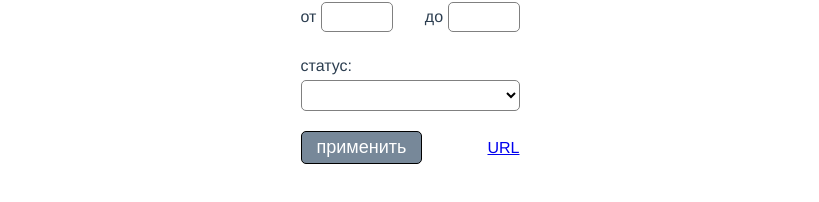
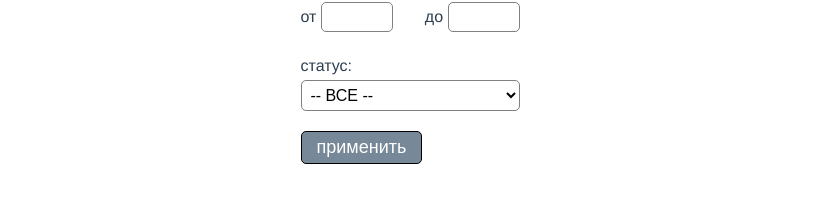
Before and after one commit to Egorius1979/trafficlight-testwork, a Vue app: page / in a window 1280 px wide. Shown: the part 554-756 px from the top of the page, without its empty margins (230-1049 px from the left). Built offline with nearby package versions, Linux system fonts and the light colour scheme.

Commit message:
другое решение

```diff
--- a/src/components/Filters.vue
+++ b/src/components/Filters.vue
@@ -17,6 +17,7 @@
       <label>
         <span>статус:</span>
         <select v-model="rank">
+          <option value="">-- ВСЕ --</option>
           <option v-for="rank in ranksArray" :key="rank">
             {{ rank }}
           </option>
@@ -24,22 +25,7 @@
       </label>
     </div>
     <div class="flex">
-      <button @click="$emit('filter-members', login, from, to, rank)">
-        применить
-      </button>
-      <router-link
-        class="url"
-        :to="{
-          name: 'Filtered',
-          query: {
-            login: `${login}`,
-            from: `${from}`,
-            to: `${to}`,
-            rank: `${rank}`,
-          },
-        }"
-        >URL</router-link
-      >
+      <button @click="setFilters">применить</button>
     </div>
   </div>
 </template>
@@ -47,12 +33,13 @@
 <script>
 export default {
   name: 'Filtered',
+  props: ['field', 'filteredFieldCounter'],
   data() {
     return {
-      login: '',
-      from: null,
-      to: null,
-      rank: '',
+      login: this.$route.query.login || '',
+      from: +this.$route.query.from || null,
+      to: +this.$route.query.to || null,
+      rank: this.$route.query.rank || '',
       ranksArray: this.$store.state.members.reduce(
         (acc, member) =>
           acc.find((it) => it === member.rank) ? acc : [...acc, member.rank],
@@ -66,7 +53,16 @@ export default {
       this.from = null;
       this.to = null;
       this.rank = '';
-      this.$emit('initial-value', this.login, this.from, this.to, this.rank);
+      this.$emit('initial-value');
+    },
+    setFilters() {
+      this.$store.commit('SET_FILTERS', {
+        login: this.login,
+        from: this.from,
+        to: this.to,
+        rank: this.rank,
+      });
+      this.$emit('filter-members');
     },
   },
   watch: {
--- a/src/components/Table.vue
+++ b/src/components/Table.vue
@@ -2,7 +2,11 @@
   <div class="home">
     <table class="table">
       <tr>
-        <th v-for="column in tabColumns" :key="column" @click="sorting(column)">
+        <th
+          v-for="column in tabColumns"
+          :key="column"
+          @click="sortByClick(column)"
+        >
           <div class="flex">
             <span
               class="arrow"
@@ -15,14 +19,19 @@
           </div>
         </th>
       </tr>
-      <tr v-for="member in members || fullMembersArray" :key="member.id">
+      <tr v-for="member in members" :key="member.id">
         <td :aria-label="tabColumns[0]">{{ member.id }}</td>
         <td :aria-label="tabColumns[1]">{{ member.login }}</td>
         <td :aria-label="tabColumns[2]">{{ member.confirmedOrder }}</td>
         <td :aria-label="tabColumns[3]">{{ member.rank }}</td>
       </tr>
     </table>
-    <filters @filter-members="filterMembers" @initial-value="setInitialState" />
+    <filters
+      @filter-members="filterMembers"
+      @initial-value="setInitialState"
+      :field="field"
+      :filteredFieldCounter="filteredFieldCounter"
+    />
   </div>
 </template>
 
@@ -34,54 +43,85 @@ export default {
   data() {
     return {
       tabColumns: ['Место', 'Логин', 'Подтвержденные заказы', 'Статус'],
-      fullMembersArray: this.$store.state.members,
-      members: null,
+      isInitialFromFiltered: false,
+      members: this.$store.state.members,
       field: 'Место',
       filteredFieldCounter: 1,
-      isFiltered: false,
     };
   },
-  // mounted() {
-  //   if (this.$route.name !== 'Home') {
-  //     this.$router.push({ name: 'Home' });
-  //   }
-  // },
+  mounted() {
+    if (this.$route.name === 'Filtered') {
+      this.isInitialFromFiltered = true;
+      this.$store.commit('SET_FILTERS', {
+        login: this.$route.query.login,
+        from: !+this.$route.query.from ? null : +this.$route.query.from,
+        to: !+this.$route.query.to ? null : +this.$route.query.to,
+        rank: this.$route.query.rank,
+      });
+      this.filterMembers();
+    }
+  },
+  computed: {
+    login() {
+      return this.$store.state.login;
+    },
+    from() {
+      return this.$store.state.from;
+    },
+    to() {
+      return this.$store.state.to;
+    },
+    rank() {
+      return this.$store.state.rank;
+    },
+    isFilters() {
+      return this.$store.state.isSorting;
+    },
+  },
   methods: {
-    filterMembers(login, from, to, rank) {
-      this.members = this.fullMembersArray
-        .filter((member) => member.login.includes(login.toLowerCase()))
+    setInitialState() {
+      this.field = 'Место';
+      this.filteredFieldCounter = 1;
+      this.members = this.$store.state.members;
+    },
+    filterMembers() {
+      this.members = this.$store.state.members
+        .filter((member) => member.login.includes(this.login.toLowerCase()))
         .filter((member) => {
-          if (!from && !to) {
+          if (!this.from && !this.to) {
             return member;
           }
-          if (!to) {
-            return member.confirmedOrder >= from;
+          if (!this.to) {
+            return member.confirmedOrder >= this.from;
           }
-          return member.confirmedOrder >= from && member.confirmedOrder <= to;
+          return (
+            member.confirmedOrder >= this.from &&
+            member.confirmedOrder <= this.to
+          );
         })
         .filter((member) =>
-          member.rank.toLowerCase().includes(rank.toLowerCase())
+          member.rank.toLowerCase().includes(this.rank.toLowerCase())
         );
-      this.isFiltered = true;
+      if (this.isInitialFromFiltered) {
+        this.field = this.$route.query.field;
+      }
+      this.sorting(this.field);
+      this.push();
     },
-    setInitialState() {
-      this.isFiltered = false;
-      this.field = 'Место';
+    sortByClick(column) {
+      if (this.field === column) {
+        this.filteredFieldCounter += 1;
+        return this.reverseArray();
+      }
+      this.field = column;
       this.filteredFieldCounter = 1;
-      this.members = null;
-      this.$store.commit('SET_INITIAL_ARRAY');
+      this.sorting(column);
     },
     sorting(column) {
-      if (this.field === column) {
-        this.filteredFieldCounter += 1;
-        if (this.isFiltered) {
-          this.members.reverse();
-        }
-        return this.$store.commit('REVERSE');
+      if (this.isInitialFromFiltered) {
+        this.filteredFieldCounter = +this.$route.query.filteredFieldCounter;
       }
 
-      this.field = column;
-      this.filteredFieldCounter = 1;
       if (column === 'Логин') {
         return this.sorting1('login');
       }
@@ -94,24 +134,36 @@ export default {
       return this.sorting1('confirmedOrder');
     },
     sorting1(key) {
-      if (this.isFiltered) {
-        typeof this.members[0][key] === 'string'
-          ? this.members.sort((a, b) => a[key].localeCompare(b[key]))
-          : this.members.sort((a, b) => a[key] - b[key]);
+      typeof this.members[0][key] === 'string'
+        ? this.members.sort((a, b) => a[key].localeCompare(b[key]))
+        : this.members.sort((a, b) => a[key] - b[key]);
+
+      if (!(this.filteredFieldCounter % 2)) {
+        this.reverseArray();
       }
-      this.$store.commit('SORTING', key);
+      if (this.isInitialFromFiltered) {
+        this.isInitialFromFiltered = false;
+      }
+      this.push();
     },
-  },
-  watch: {
-    $route() {
-      if (this.$route.name === 'Filtered') {
-        this.filterMembers(
-          this.$route.query.login,
-          !+this.$route.query.from ? 0 : +this.$route.query.from,
-          !+this.$route.query.to ? 0 : +this.$route.query.to,
-          this.$route.query.rank
-        );
-      }
+    reverseArray() {
+      this.push();
+      return this.members.reverse();
+    },
+    push() {
+      this.$router
+        .push({
+          name: 'Filtered',
+          query: {
+            login: this.login,
+            from: `${this.from}`,
+            to: `${this.to}`,
+            rank: this.rank,
+            field: this.field,
+            filteredFieldCounter: this.filteredFieldCounter,
+          },
+        })
+        .catch(() => {});
     },
   },
 };
--- a/src/store/index.js
+++ b/src/store/index.js
@@ -38,18 +38,17 @@ export default new Vuex.Store({
         rank: 'Ценитель красоты',
       },
     ],
+    login: '',
+    from: null,
+    to: null,
+    rank: '',
   },
   mutations: {
-    SORTING(state, key) {
-      typeof state.members[0][key] === 'string'
-        ? state.members.sort((a, b) => a[key].localeCompare(b[key]))
-        : state.members.sort((a, b) => a[key] - b[key]);
-    },
-    REVERSE(state) {
-      return state.members.reverse();
-    },
-    SET_INITIAL_ARRAY(state) {
-      return state.members.sort((a, b) => a.id - b.id);
+    SET_FILTERS(state, payload) {
+      state.login = payload.login;
+      state.from = payload.from;
+      state.to = payload.to;
+      state.rank = payload.rank;
     },
   },
   actions: {},
```
